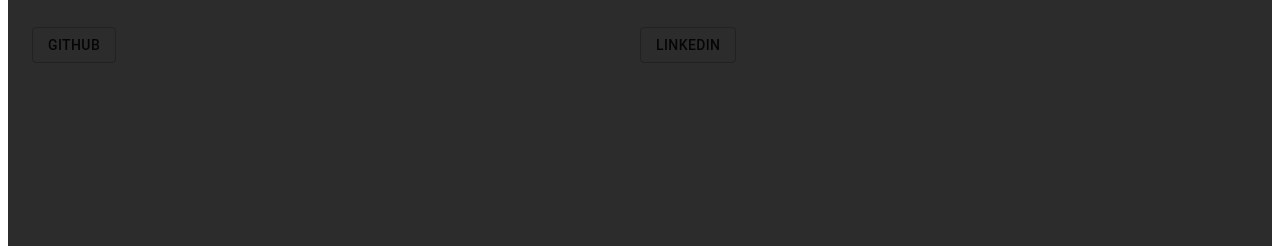
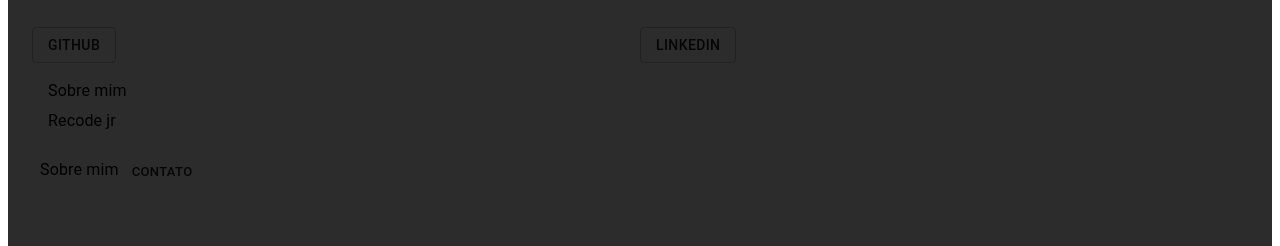
Before and after one commit to lais-cardoso/Lais_Cardoso_de_Medeiros, a React (Create React App) app in the folder portfolio/: page / in a window 1280 px wide. Shown: the part 229-475 px from the top of the page. Built offline with nearby package versions, Linux system fonts and the light colour scheme.

Commit message:
Organizando elementos da home

```diff
--- a/portfolio/src/home/index.jsx
+++ b/portfolio/src/home/index.jsx
@@ -1,7 +1,7 @@
 import styles from './styles';
 import './styles.js';
 import React from 'react';
-import { Container, Button, Grid, TextField, CardContent, Box, Typography, Avatar } from '@material-ui/core/';
+import { Container, Button, Grid, TextField, CardContent, CardActions, Box, Typography, Avatar } from '@material-ui/core/';
 //icons-material nao instalou
 
 function Home() {
@@ -17,7 +17,7 @@ function Home() {
             <Avatar alt="Remy Sharp" src="/static/images/avatar/1.jpg" />
             <Grid container justifyContent="left">
                 <Grid item xs={12}>
-                    <CardContent>
+                    <CardContent color="text.secondary">
                         <Typography sx={{ fontSize: 14 }} color="text.secondary" gutterBottom>
                             Experiência
                         </Typography>
@@ -36,6 +36,25 @@ function Home() {
                     <Button variant="outlined">Linkedin</Button>
                 </Grid>
             </Grid>
+            <Grid item xs={12}>
+                    <CardContent color="text.secondary">
+                        <Typography sx={{ fontSize: 14 }} color="text.secondary" gutterBottom>
+                            Sobre mim
+                        </Typography>
+                        <Typography variant="h5" component="div">
+
+                        </Typography>
+                        <Typography sx={{ mb: 1.5 }} color="text.secondary">
+                            Recode jr
+                        </Typography>
+                    </CardContent>
+                    <CardActions>
+                        <Typography sx={{ fontSize: 14 }} color="text.secondary" gutterBottom>
+                            Sobre mim
+                        </Typography>
+                        <Button size="small">Contato</Button>
+                    </CardActions>
+            </Grid>
         </Container>
     );
 }
```
